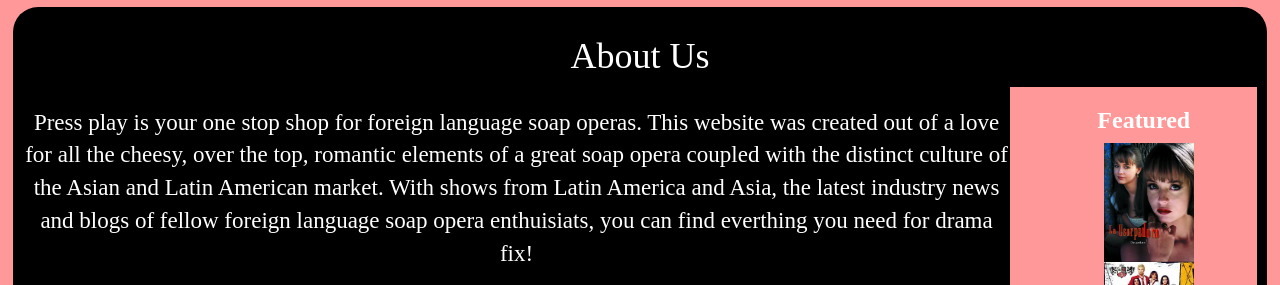
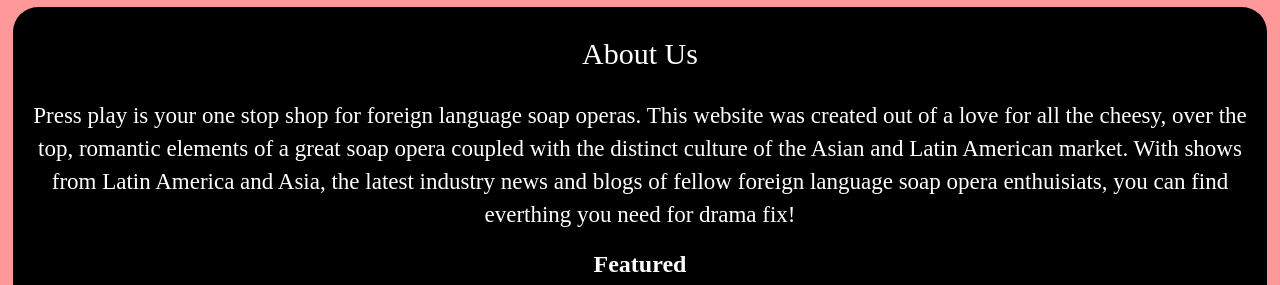
Before and after one commit to Rhodine/Girl.Code, a plain HTML site: page About.html in a window 1280 px wide. Shown: the part 93-378 px from the top of the page. Drawn offline with Linux system fonts and the light colour scheme.

Commit message:
Add files via upload

```diff
--- a/About.html
+++ b/About.html
@@ -39,13 +39,19 @@
       <input type="text" placeholder="Search">
     </div>
   </header>
+
     <main>
-      <article>
-        <h1>About Us</h1>
-        <aside>
-          <h3>
-            <strong>Featured</strong>
-          </h3>
+        <h2>About Us</h2>
+        <br>
+        <div class="flex-container">
+          <div class="column">
+            <p text-align="left;">Press play is your one stop shop for foreign language soap operas.
+              This website was created out of a love for all the cheesy, over the top, romantic elements of a great soap opera coupled with the distinct culture of the Asian and Latin American market.
+              With shows from Latin America and Asia, the latest industry news and blogs of fellow foreign language soap opera enthuisiats, you can find everthing you need for drama fix!
+            </p>
+          </div>
+          <div class="column bg-alt">
+            <h3><strong>Featured</strong></h3>
             <img src="images/LaUsurpadora.jpg" alt="La_Usurpadora"/>
             <br>
             <img src="images/Rebelde.jpg" alt="Rebelde"/>
@@ -53,15 +59,9 @@
             <img src="images/LasAmazonas.jpg" alt="Las_Amazonas" />
             <br>
             <img src="images/LaPiloto.jpg" alt="La_Piloto" />
-        </aside>
+          </div>
+        </div>
         <br>
-        <p>Press play is your one stop shop for foreign language soap operas.
-          This website was created out of a love for all the cheesy, over the top, romantic elements of a great soap opera coupled with the distinct culture of the Asian and Latin American market.
-          With shows from Latin America and Asia, the latest industry news and blogs of fellow foreign language soap opera enthuisiats, you can find everthing you need for drama fix!
-        </p>
-      </article>
-      <br>
-    </main>
         <footer>
           <p>&copy 2018. All rights reserved.</p>
           <a href="https://www.facebook.com/" class="fa fa-facebook"></a>
@@ -69,5 +69,6 @@
           <a href="https://www.youtube.com/" class="fa fa-youtube"></a>
           <a href="https://www.instagram.com/?hl=en" class="fa fa-instagram"></a>
         </footer>
+    </main>
   </body>
 </html>
```
Also changed, not shown: index.html (+2 -6 lines). Lines whose indentation alone changed are shown as unchanged.
